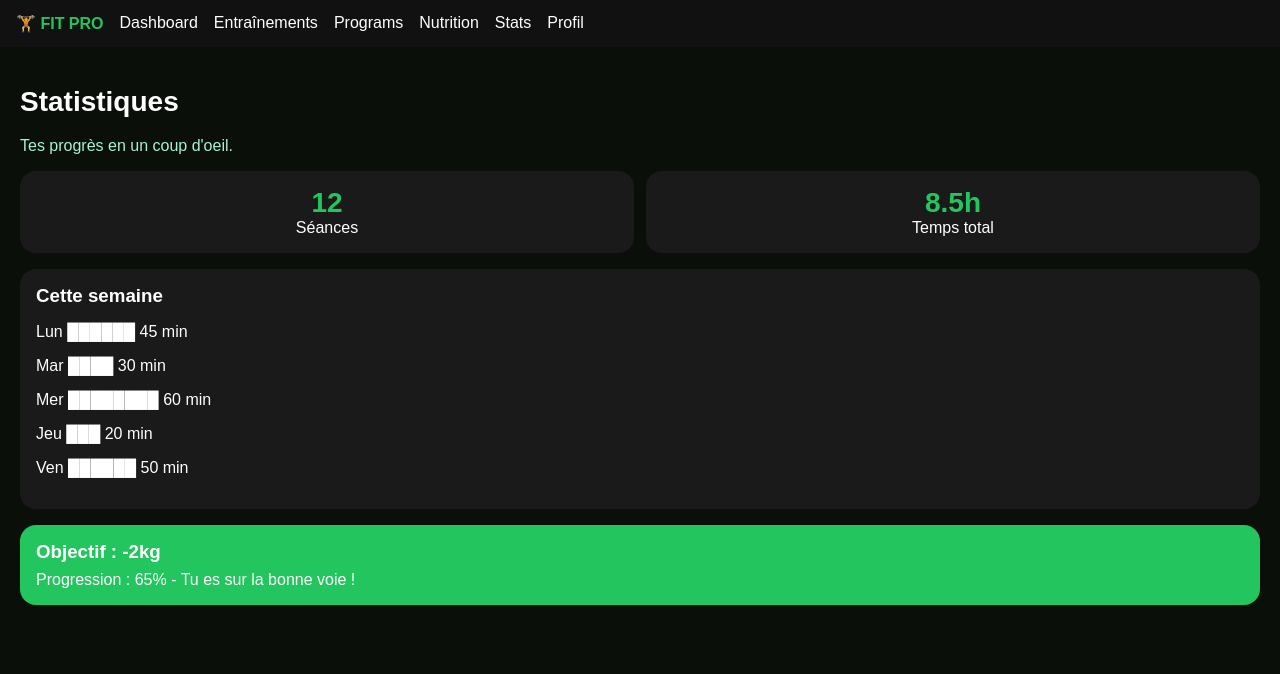
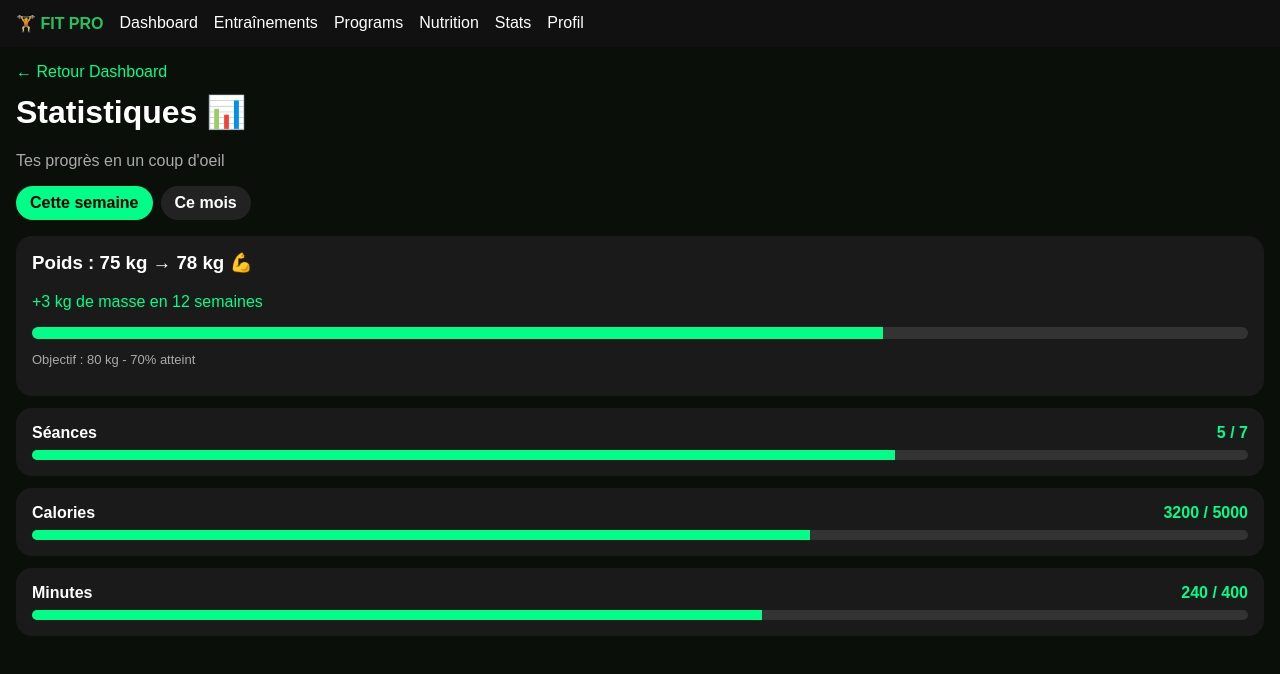
Before and after one commit to actionsdiallo-lgtm/fit-pro, a Next.js app: page /statistics in a window 1280 px wide. Shown: the top 674 px of the page. Built offline with nearby package versions, Linux system fonts and the light colour scheme.

Commit message:
Refactor StatisticsPage layout and styles

```diff
--- a/src/app/statistics/page.tsx
+++ b/src/app/statistics/page.tsx
@@ -1,31 +1,42 @@
 "use client";
+import Link from "next/link";
+import { useState } from "react";
+
 export default function StatisticsPage() {
+  const [week, setWeek] = useState("Cette semaine");
+  const stats = week === "Cette semaine"
+    ? [{ label: "Séances", value: 5, max: 7 }, { label: "Calories", value: 3200, max: 5000 }, { label: "Minutes", value: 240, max: 400 }]
+    : [{ label: "Séances", value: 18, max: 30 }, { label: "Calories", value: 12500, max: 20000 }, { label: "Minutes", value: 980, max: 1600 }];
+
   return (
-    <div style={{ padding: 20, backgroundColor: '#0A0F0A', color: 'white', minHeight: '100vh' }}>
-      <h1 style={{ fontSize: 28, fontWeight: 'bold' }}>Statistiques</h1>
-      <p style={{ color: '#A7F3D0' }}>Tes progrès en un coup d'oeil.</p>
-      <div style={{ display: 'flex', gap: 12, marginTop: 16 }}>
-        <div style={{ flex: 1, padding: 16, backgroundColor: '#1A1A1A', borderRadius: 16, textAlign: 'center' }}>
-          <h2 style={{ color: '#22C55E', fontSize: 28, margin: 0 }}>12</h2>
-          <p style={{ margin: 0 }}>Séances</p>
+    <div style={{ padding: 16, backgroundColor: "#0A0F0A", minHeight: "100vh", color: "white" }}>
+      <Link href="/dashboard" style={{ color: "#00FF88", textDecoration: "none" }}>← Retour Dashboard</Link>
+      <h1 style={{ marginTop: 12 }}>Statistiques 📊</h1>
+      <p style={{ color: "#AAA" }}>Tes progrès en un coup d'oeil</p>
+
+      <div style={{ display: "flex", gap: 8, marginTop: 12 }}>
+        {["Cette semaine", "Ce mois"].map(w => (
+          <button key={w} onClick={() => setWeek(w)} style={{ padding: "8px 14px", borderRadius: 20, border: "none", backgroundColor: week === w ? "#00FF88" : "#222", color: week === w ? "black" : "white", fontWeight: "bold" }}>{w}</button>
+        ))}
+      </div>
+
+      <div style={{ marginTop: 16, backgroundColor: "#1A1A1A", padding: 16, borderRadius: 16 }}>
+        <h3 style={{ marginTop: 0 }}>Poids : 75 kg → 78 kg 💪</h3>
+        <p style={{ color: "#00FF88" }}>+3 kg de masse en 12 semaines</p>
+        <div style={{ backgroundColor: "#333", height: 12, borderRadius: 10, overflow: "hidden" }}>
+          <div style={{ backgroundColor: "#00FF88", height: "100%", width: "70%" }} />
         </div>
-        <div style={{ flex: 1, padding: 16, backgroundColor: '#1A1A1A', borderRadius: 16, textAlign: 'center' }}>
-          <h2 style={{ color: '#22C55E', fontSize: 28, margin: 0 }}>8.5h</h2>
-          <p style={{ margin: 0 }}>Temps total</p>
+        <p style={{ color: "#AAA", fontSize: 13 }}>Objectif : 80 kg - 70% atteint</p>
+      </div>
+
+      {stats.map((s, i) => (
+        <div key={i} style={{ marginTop: 12, backgroundColor: "#1A1A1A", padding: 16, borderRadius: 16 }}>
+          <div style={{ display: "flex", justifyContent: "space-between" }}><b>{s.label}</b><b style={{ color: "#00FF88" }}>{s.value} / {s.max}</b></div>
+          <div style={{ backgroundColor: "#333", height: 10, borderRadius: 10, overflow: "hidden", marginTop: 8 }}>
+            <div style={{ backgroundColor: "#00FF88", height: "100%", width: `${Math.round((s.value / s.max) * 100)}%` }} />
+          </div>
         </div>
-      </div>
-      <div style={{ marginTop: 16, padding: 16, backgroundColor: '#1A1A1A', borderRadius: 16 }}>
-        <h3 style={{ margin: 0 }}>Cette semaine</h3>
-        <p>Lun ██████ 45 min</p>
-        <p>Mar ████ 30 min</p>
-        <p>Mer ████████ 60 min</p>
-        <p>Jeu ███ 20 min</p>
-        <p>Ven ██████ 50 min</p>
-      </div>
-      <div style={{ marginTop: 16, padding: 16, backgroundColor: '#22C55E', borderRadius: 16 }}>
-        <h3 style={{ margin: 0 }}>Objectif : -2kg</h3>
-        <p style={{ margin: '8px 0 0' }}>Progression : 65% - Tu es sur la bonne voie !</p>
-      </div>
+      ))}
     </div>
   );
 }
```
